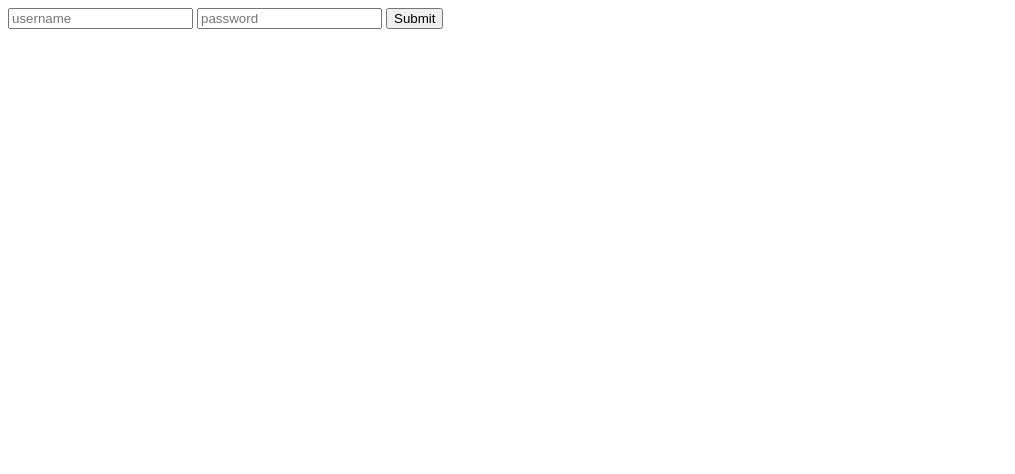
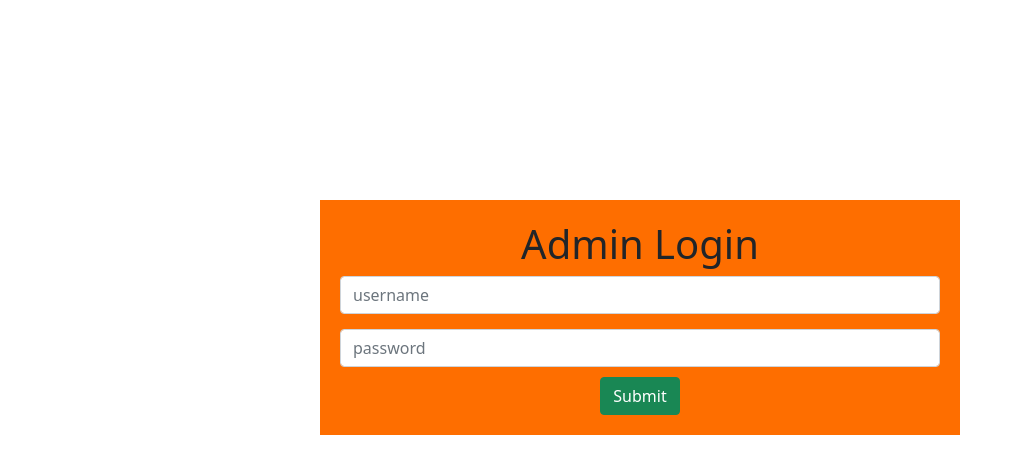
Before and after one commit to ayushnanda21/Pizzax-Django, a Django app: page /admin/ in a window 1280 px wide. Shown: the top 474 px of the page, without its empty margins (0-1015 px from the left). Run offline with Django 3.2, Linux system fonts and the light colour scheme.

Commit message:
admin  login page designed

```diff
--- a/pizzax/pizzaapp/views.py
+++ b/pizzax/pizzaapp/views.py
@@ -11,7 +11,7 @@
     password = request.POST['password']
 
     user=   authenticate(username = username, password = password)
-    if user is not None:
+    if user is not None and user.username=="admin":
         login(request,user)
         return redirect('adminhomepage')
 
--- /dev/null
+++ b/pizzax/static/css/adminlogin.css
@@ -0,0 +1,3 @@
+body{
+    background-color: black;
+}
--- a/pizzax/templates/base.html
+++ b/pizzax/templates/base.html
@@ -1,3 +1,4 @@
+{% load static %}
 <!DOCTYPE html>
 <!--[if lt IE 7]>      <html class="no-js lt-ie9 lt-ie8 lt-ie7"> <![endif]-->
 <!--[if IE 7]>         <html class="no-js lt-ie9 lt-ie8"> <![endif]-->
@@ -10,7 +11,8 @@
         <title>{% block title %}{% endblock title %}</title>
         <meta name="description" content="">
         <meta name="viewport" content="width=device-width, initial-scale=1">
-        <link rel="stylesheet" href="">
+        <link rel="stylesheet" href="href="">
+        <link href="https://cdn.jsdelivr.net/npm/bootstrap@5.0.0-beta2/dist/css/bootstrap.min.css" rel="stylesheet" integrity="sha384-BmbxuPwQa2lc/FVzBcNJ7UAyJxM6wuqIj61tLrc4wSX0szH/Ev+nYRRuWlolflfl" crossorigin="anonymous">
     </head>
     <body>
         {% block content %}{% endblock content %}
--- a/pizzax/templates/pizzaapp/adminlogin.html
+++ b/pizzax/templates/pizzaapp/adminlogin.html
@@ -4,14 +4,18 @@
 
 {% block content %}
 
+<div style="width: 50%;padding: 20px; background-color: #fe6e00; margin: 200px auto auto auto; display: block; " >
+<h1 style="text-align: center;"> Admin Login </h1>
 <form method="POST" action="/adminauthenticate/">
     {% csrf_token %}
 
-    <input type="text" placeholder="username" name="username">
-    <input type="password" placeholder="password" name="password">
-    <input type="submit" name="">
+
+    <input type="text" style="margin-bottom: 15px;" placeholder="username" class="form-control" name="username">
+    <input type="password" placeholder="password" class="form-control" name="password">
+    <input type="submit" style="display: block; margin:10px auto auto auto ; " class="btn btn-success" name="">
 
 
 </form>
 
+</div>
 {% endblock content %}
```
